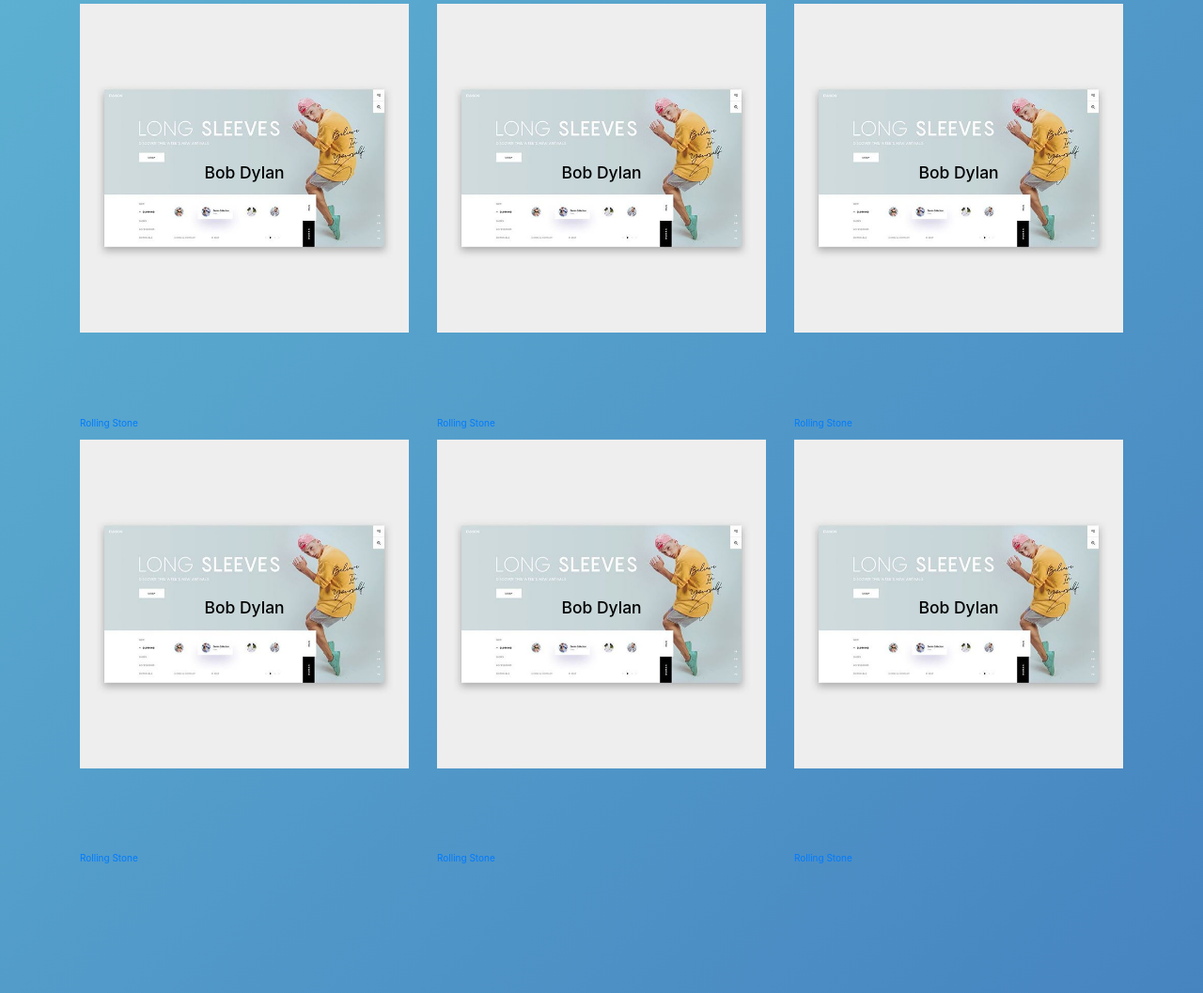
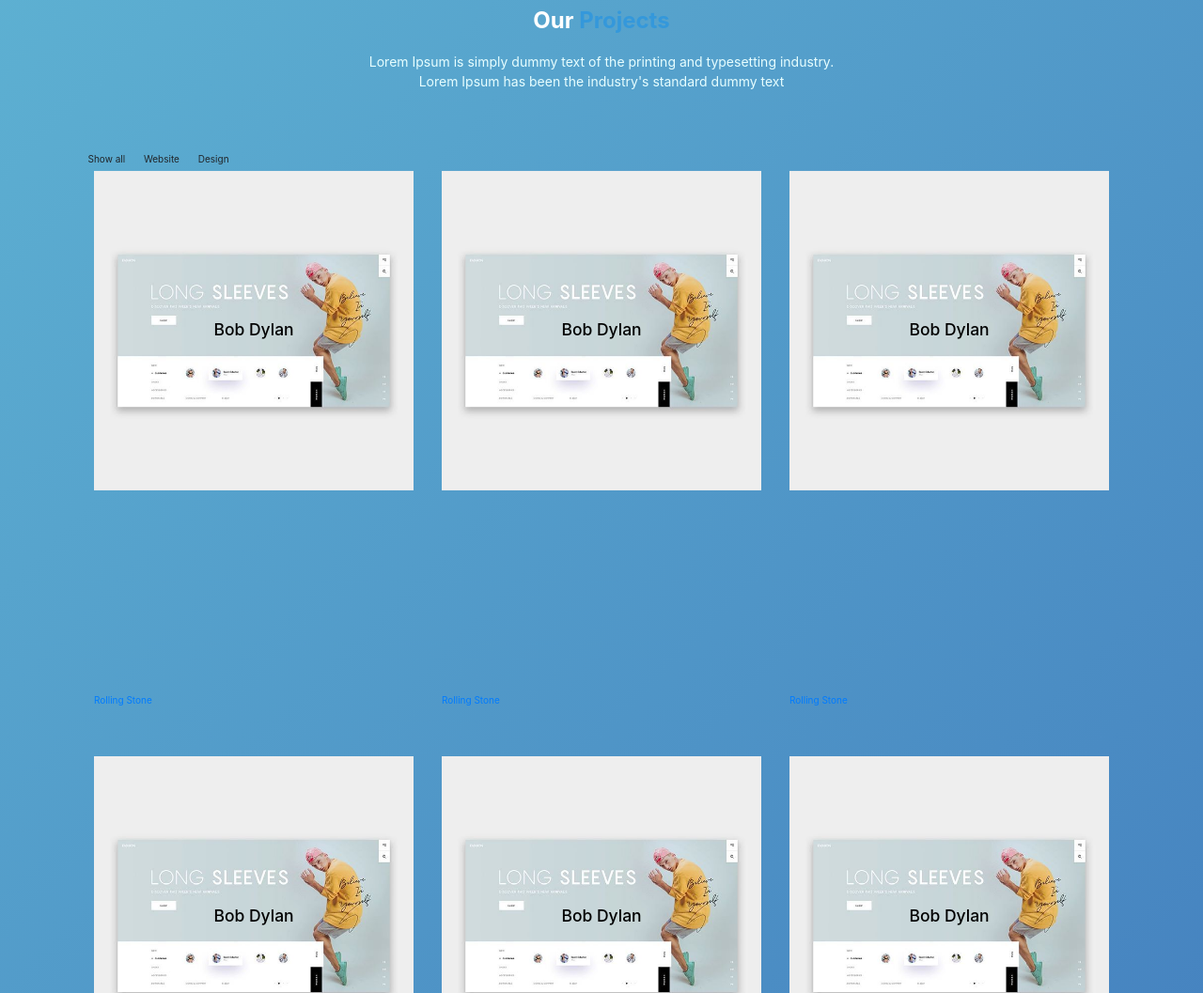
Before and after one commit to eladiad/Thupra, a plain HTML site: page Thupra Website/index.html in a window 1280 px wide. Shown: the part 2364-3421 px from the top of the page at 94% size. Drawn offline with nearby package versions, Linux system fonts and the light colour scheme.

Commit message:
projects

```diff
--- a/Thupra Website/css/projects.css
+++ b/Thupra Website/css/projects.css
@@ -55,3 +55,35 @@
     -webkit-transform: translate3d(0, 0, 0);
     transform: translate3d(0, 0, 0);
 }
+
+
+
+.filterDiv {
+    float: left;
+    color: #ffffff;
+    line-height: 100px;
+    text-align: center;
+    display: none;
+  }
+
+  .show {
+    display: block;
+  }
+
+  /* Style the buttons
+  .btn {
+    border: none;
+    outline: none;
+    padding: 12px 16px;
+    background-color: #f1f1f1;
+    cursor: pointer;
+  }
+
+  .btn:hover {
+    background-color: #ddd;
+  }
+
+  .btn.active {
+    background-color: #666;
+    color: white;
+  } */
--- a/Thupra Website/index.html
+++ b/Thupra Website/index.html
@@ -228,8 +228,23 @@
         </div>
         <div class="projects u-padding-top-medium" id="projects">
             <div class="container">
+                <div class="row center-all">
+                    <div class="col-md-6">
+                        <div class="section-title">
+                            <h2>Our <span>Projects</span></h2>
+                            <p>Lorem Ipsum is simply dummy text of the printing and typesetting industry. Lorem
+                                Ipsum has been the industry's standard dummy text</p>
+                        </div>
+                    </div>
+                    <div id="myBtnContainer" class="col-lg-12">
+                        <button class="btn active" onclick="filterSelection('all')"> Show all</button>
+                        <button class="btn" onclick="filterSelection('web')"> Website</button>
+                        <button class="btn" onclick="filterSelection('des')"> Design</button>
+                    </div>
+                </div>
                 <div class="row grid cs-style-18">
-                    <div class="col-md-4 col-sm-6">
+                    <div class="col-lg-12">
+                        <div class="filterDiv web col-lg-4 col-md-12 col-sm-12">
                             <figure>
                                 <img class="img-responsive" src="img/ProjectWebName1.jpg" alt="img01">
                                 <figcaption>
@@ -240,7 +255,7 @@
                             </figure>
                         </div>
 
-                    <div class="col-md-4 col-sm-6">
+                        <div class="filterDiv des col-lg-4 col-md-12 col-sm-12">
                             <figure>
                                 <img class="img-responsive" src="img/ProjectWebName1.jpg" alt="img01">
                                 <figcaption>
@@ -251,19 +266,7 @@
                             </figure>
                         </div>
 
-                       <div class="col-md-4 col-sm-6">
-                        <figure>
-                         <img class="img-responsive" src="img/ProjectWebName1.jpg" alt="img01">
-                         <figcaption>
-                          <h3 class="text-center">Bob Dylan</h3>
-                          <p class="text-center">Once upon a time</p>
-                          <a href="#">Rolling Stone</a>
-                         </figcaption>
-                        </figure>
-                       </div>
-                  </div>
-                  <div class="row grid cs-style-18">
-                    <div class="col-md-4 col-sm-6">
+                        <div class="filterDiv web col-lg-4 col-md-12 col-sm-12">
                             <figure>
                                 <img class="img-responsive" src="img/ProjectWebName1.jpg" alt="img01">
                                 <figcaption>
@@ -274,7 +277,7 @@
                             </figure>
                         </div>
 
-                    <div class="col-md-4 col-sm-6">
+                        <div class="filterDiv des col-lg-4 col-md-12 col-sm-12">
                             <figure>
                                 <img class="img-responsive" src="img/ProjectWebName1.jpg" alt="img01">
                                 <figcaption>
@@ -285,7 +288,7 @@
                             </figure>
                         </div>
 
-                       <div class="col-md-4 col-sm-6">
+                        <div class="filterDiv web col-lg-4 col-md-12 col-sm-12">
                             <figure>
                                 <img class="img-responsive" src="img/ProjectWebName1.jpg" alt="img01">
                                 <figcaption>
@@ -294,6 +297,40 @@
                                     <a href="#">Rolling Stone</a>
                                 </figcaption>
                             </figure>
+                        </div>
+
+                        <div class="filterDiv web col-lg-4 col-md-12 col-sm-12">
+                            <figure>
+                                <img class="img-responsive" src="img/ProjectWebName1.jpg" alt="img01">
+                                <figcaption>
+                                    <h3 class="text-center">Bob Dylan</h3>
+                                    <p class="text-center">Once upon a time</p>
+                                    <a href="#">Rolling Stone</a>
+                                </figcaption>
+                            </figure>
+                        </div>
+
+                        <div class="filterDiv des col-lg-4 col-md-12 col-sm-12">
+                            <figure>
+                                <img class="img-responsive" src="img/ProjectWebName1.jpg" alt="img01">
+                                <figcaption>
+                                    <h3 class="text-center">Bob Dylan</h3>
+                                    <p class="text-center">Once upon a time</p>
+                                    <a href="#">Rolling Stone</a>
+                                </figcaption>
+                            </figure>
+                        </div>
+
+                        <div class="filterDiv web col-lg-4 col-md-12 col-sm-12">
+                            <figure>
+                                <img class="img-responsive" src="img/ProjectWebName1.jpg" alt="img01">
+                                <figcaption>
+                                    <h3 class="text-center">Bob Dylan</h3>
+                                    <p class="text-center">Once upon a time</p>
+                                    <a href="#">Rolling Stone</a>
+                                </figcaption>
+                            </figure>
+                        </div>
                     </div>
                 </div>
             </div>
@@ -316,6 +353,7 @@
     <script type="text/javascript" src="js/slider.js"></script>
     <script type="text/javascript" src="js/textChangeBreakLine.js"></script>
     <script type="text/javascript" src="js/textChange.js"></script>
+    <script src="js/filterProjects.js"></script>
 </body>
 
 </html>
--- /dev/null
+++ b/Thupra Website/js/filterProjects.js
@@ -0,0 +1,42 @@
+filterSelection("all")
+function filterSelection(c) {
+  var x, i;
+  x = document.getElementsByClassName("filterDiv");
+  if (c == "all") c = "";
+  for (i = 0; i < x.length; i++) {
+    w3RemoveClass(x[i], "show");
+    if (x[i].className.indexOf(c) > -1) w3AddClass(x[i], "show");
+  }
+}
+
+function w3AddClass(element, name) {
+  var i, arr1, arr2;
+  arr1 = element.className.split(" ");
+  arr2 = name.split(" ");
+  for (i = 0; i < arr2.length; i++) {
+    if (arr1.indexOf(arr2[i]) == -1) {element.className += " " + arr2[i];}
+  }
+}
+
+function w3RemoveClass(element, name) {
+  var i, arr1, arr2;
+  arr1 = element.className.split(" ");
+  arr2 = name.split(" ");
+  for (i = 0; i < arr2.length; i++) {
+    while (arr1.indexOf(arr2[i]) > -1) {
+      arr1.splice(arr1.indexOf(arr2[i]), 1);
+    }
+  }
+  element.className = arr1.join(" ");
+}
+
+// Add active class to the current button (highlight it)
+var btnContainer = document.getElementById("myBtnContainer");
+var btns = btnContainer.getElementsByClassName("btn");
+for (var i = 0; i < btns.length; i++) {
+  btns[i].addEventListener("click", function(){
+    var current = document.getElementsByClassName("active");
+    current[0].className = current[0].className.replace(" active", "");
+    this.className += " active";
+  });
+}
```
Lines whose indentation alone changed are shown as unchanged.
